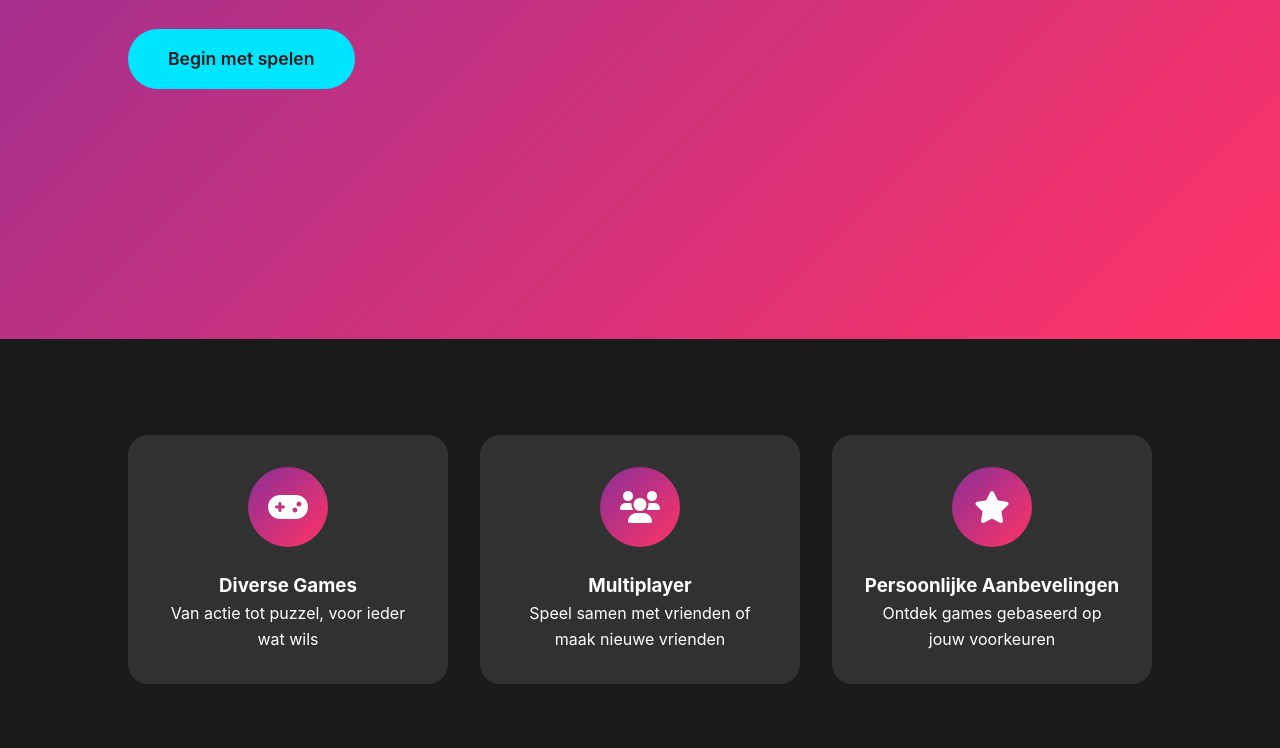
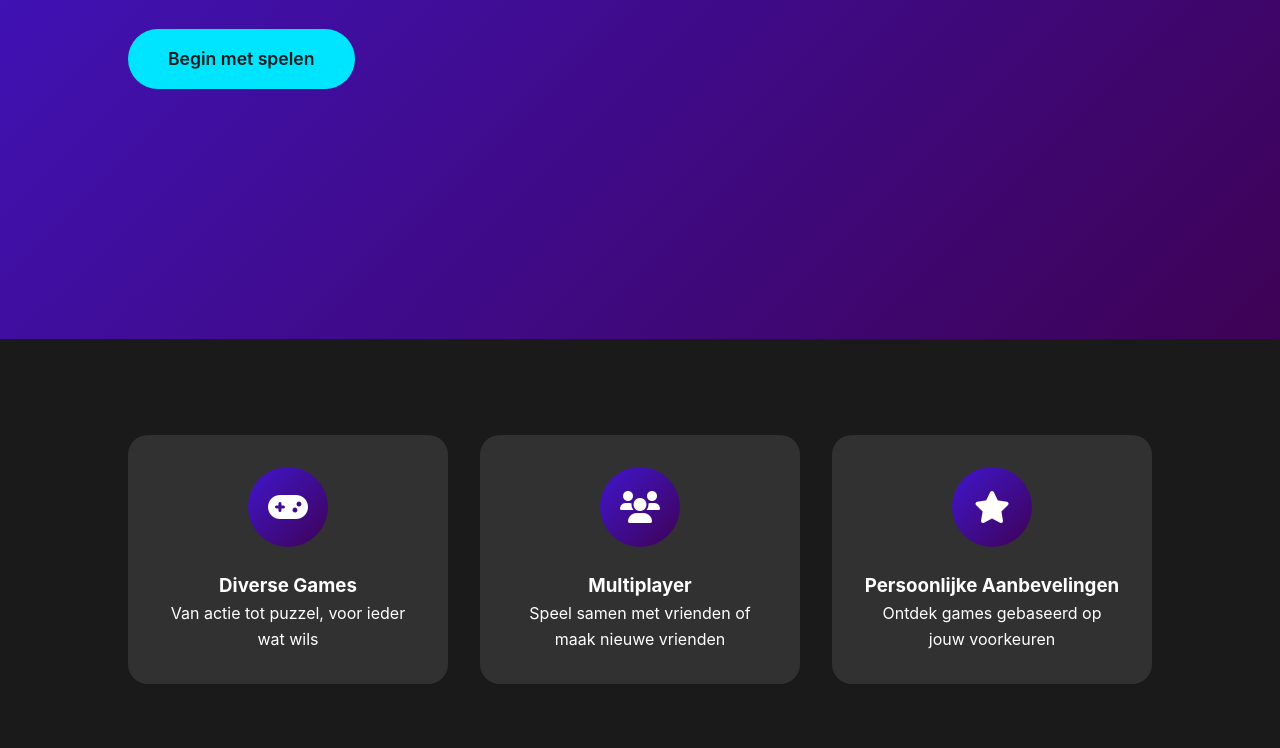
Before and after one commit to Pjotters/Games, a plain HTML site: page index.html in a window 1280 px wide. Shown: the part 461-1209 px from the top of the page. Drawn offline with Linux system fonts and the light colour scheme.

Commit message:
Update style.css

```diff
--- a/css/style.css
+++ b/css/style.css
@@ -1,5 +1,5 @@
 :root {
-    --primary-gradient: linear-gradient(135deg, #8b2f97 0%, #ff3366 100%);
+ --primary-gradient: linear-gradient(135deg, #4116ce 0%, #3e0255 100%);
     --accent-color: #00e5ff;
     --text-color: #ffffff;
     --dark-bg: #1a1a1a;
```
